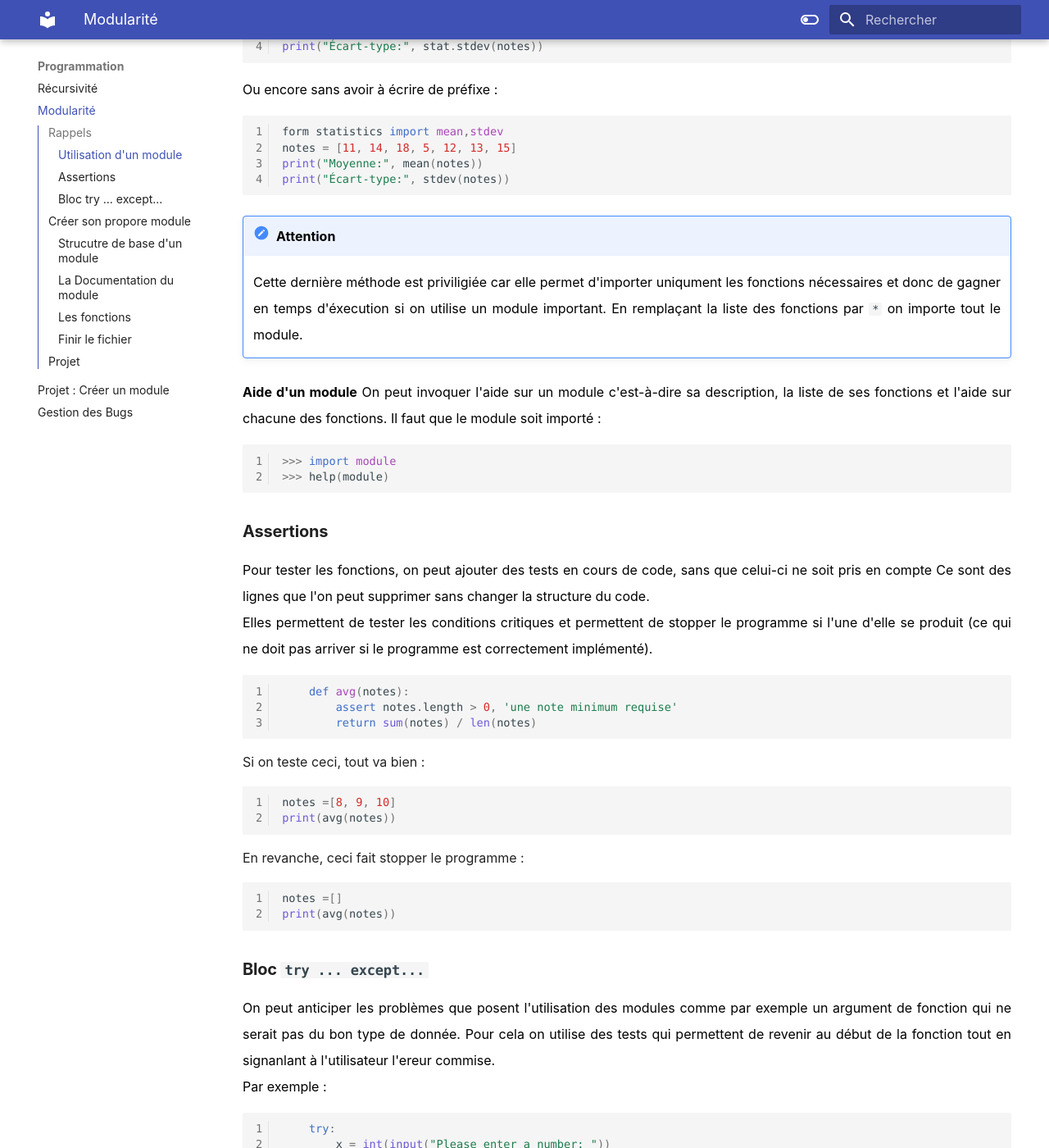
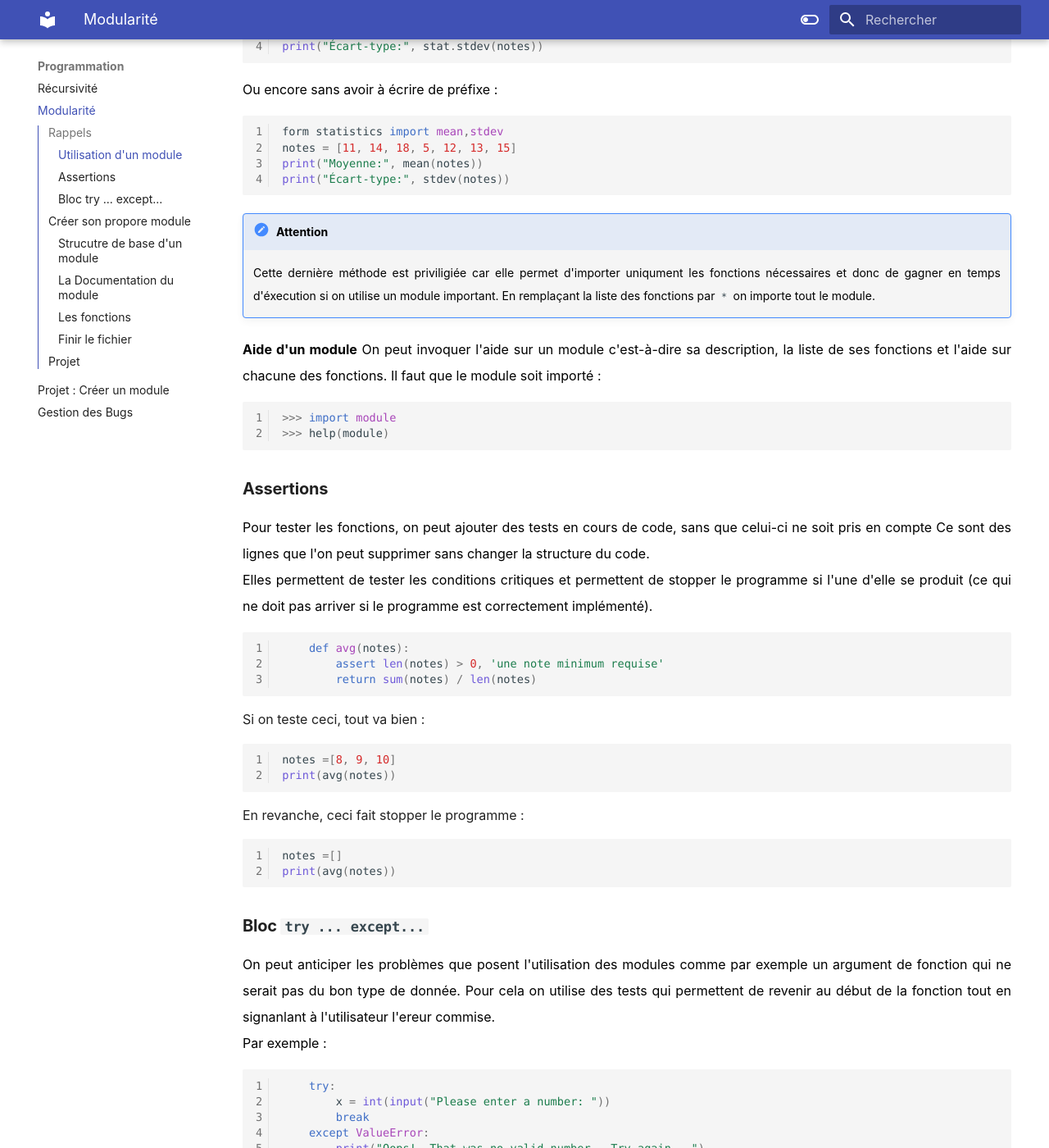
Before and after one commit to mbachelier1/site_TNSI, an MkDocs documentation site: the page built from docs/Programmation/modularite.md, in a window 1280 px wide and 1400 px high, scrolled down 715 px. Shown: the whole window at 82% size. Built offline with MkDocs 1.6.1 and Material for MkDocs 9.7.7, drawn with Linux system fonts in a browser that asks for light colours.

Commit message:
maj9dec21

````diff
--- a/docs/Programmation/modularite.md
+++ b/docs/Programmation/modularite.md
@@ -50,7 +50,7 @@ Pour tester les fonctions, on peut ajouter des tests en cours de code, sans que
 Elles permettent de tester les conditions critiques et permettent de stopper le programme si l'une d'elle se produit (ce qui ne doit pas arriver si le programme est correctement implémenté).
 ``` python
 	def avg(notes):
-    	assert notes.length > 0, 'une note minimum requise'
+    	assert len(notes) > 0, 'une note minimum requise'
      	return sum(notes) / len(notes)
 ```
 Si on teste ceci, tout va bien :
@@ -111,6 +111,7 @@ while True:
 
 ## Créer son propore module
 ### Strucutre de base d'un module
+
 !!! important "Important"
     ![structure](img/structure.PNG)
     Pour obtenir cette structure on réera un dossier `mesmodules` contenant les diférents fichiers `.py` du module. On créera un fichier vide `__init__.py` dans ce dossier et on appelera les différentes parties du module dans le fichier comme ci-dessous :.
--- a/docs/stylesheets/extra.css
+++ b/docs/stylesheets/extra.css
@@ -21,15 +21,15 @@ h1
 	display : inline-block;
 }
 
-
 .md-typeset .admonition {
-    font-size: 0.8rem;
+    font-size: 0.7rem;
+    background-color: #f5f5f5;
 }
 
 .md-typeset details {
-    font-size: 0.8rem;
+    font-size: 0.7rem;
+    background-color: #f5f5f5;
 }
-
 .def{
 	font-style : italic;
 	text-indent:40px;
````
Also changed, not shown: docs/Programmation/img/structure.png.
